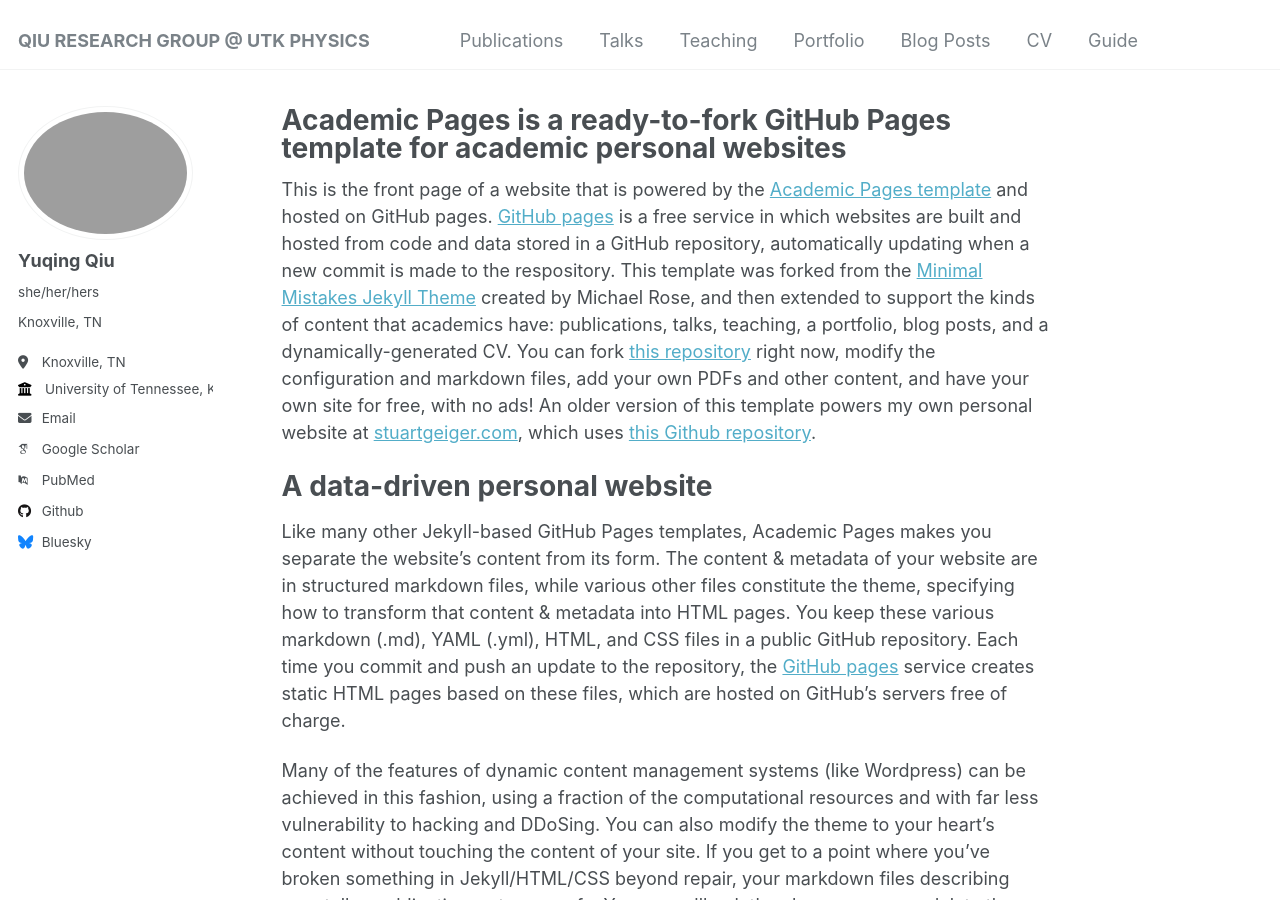
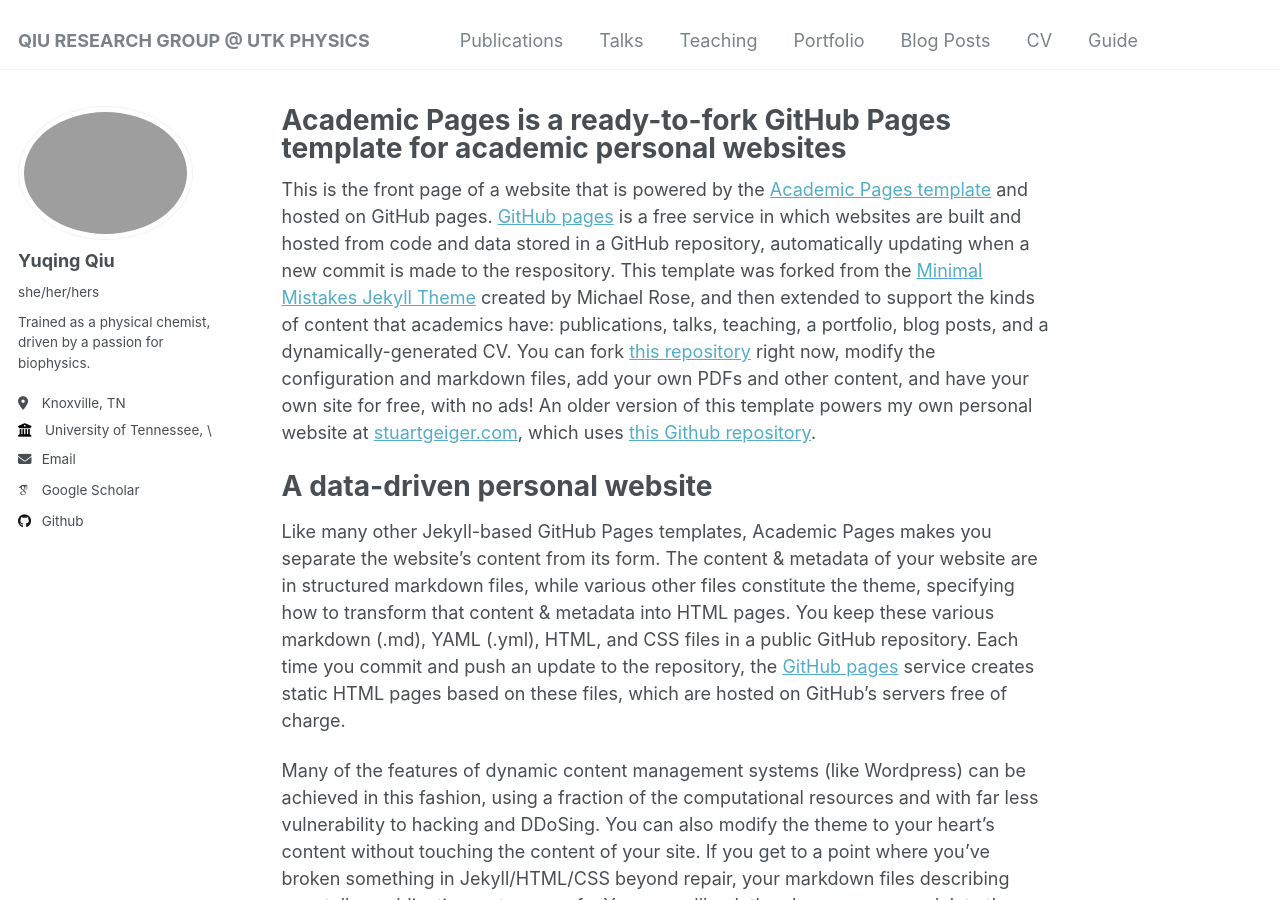
Before and after one commit to yq-qiu/yq-qiu.github.io, a Jekyll site: the page built from _pages/about.md, in a window 1280 px wide and 900 px high. Built offline with Jekyll 4.4.1, drawn with Linux system fonts in a browser that asks for light colours; some web fonts are replaced; some of the changed lines change nothing that is shown.

Commit message:
first page update

```diff
--- a/_config.yml
+++ b/_config.yml
@@ -24,31 +24,31 @@
   avatar           : "profile.png"
   name             : "Yuqing Qiu"
   pronouns         : "she/her/hers" # example: "she/her"
-  bio              : "Knoxville, TN" #"Short biography for the left-hand sidebar"
+  bio              : "Trained as a physical chemist, driven by a passion for biophysics." #"Short biography for the left-hand sidebar"
   location         : "Knoxville, TN"
-  employer         : "University of Tennessee, Knoxville" #"Red Brick University"
-  #uri              : # URL
+  employer         : "University of Tennessee, \\ Knoxville" #"Red Brick University"
+  uri              : # URL
   email            : "yuqingqiu@utk.edu" #"none@example.org"
 
   # Academic websites
   #arxiv            : # URL - Update with the correct link to your profile
   googlescholar    :  "https://scholar.google.com/citations?user=cjEA9CMAAAAJ&hl=en" #"https://scholar.google.com/citations?user=PS_CX0AAAAAJ"
   impactstory      : # URL
-  #orcid            : "http://orcid.org/yourorcidurl"
+  #orcid            : #"http://orcid.org/yourorcidurl"
   semantic         : # URL
-  pubmed           : "https://www.ncbi.nlm.nih.gov/pubmed/?term=john+snow"
+  pubmed           : #"https://www.ncbi.nlm.nih.gov/pubmed/?term=john+snow"
   researchgate     : # URL
 
   # Repositories and software development
   bitbucket        : # Username - Update with your username on the site
   codepen          : # Username
   dribbble         : # Username
-  github           : "academicpages"
+  github           : "https://github.com/yq-qiu/" #"academicpages"
   kaggle           : # Username
   stackoverflow    : # User number or user number and name (i.e., use "1" or "1/jeff-atwood")
 
   # Social media
-  bluesky          : "bsky.app" # Replace this with you Bluesky username
+  bluesky          : #"bsky.app" # Replace this with you Bluesky username
   facebook         : # Username
   flickr           : # Username
   foursquare       : # Username
@@ -76,11 +76,11 @@
 # Publication Category - The following the list of publication categories and their headings
 publication_category:
   books:
-    title: 'Books'
+    #title: 'Books'
   manuscripts:
     title: 'Journal Articles'
   conferences:
-    title: 'Conference Papers'
+    #title: 'Conference Papers'
 
 # Site Settings
 teaser                   :  # filename of teaser fallback teaser image placed in /images/, .e.g. "500x300.png"
```
